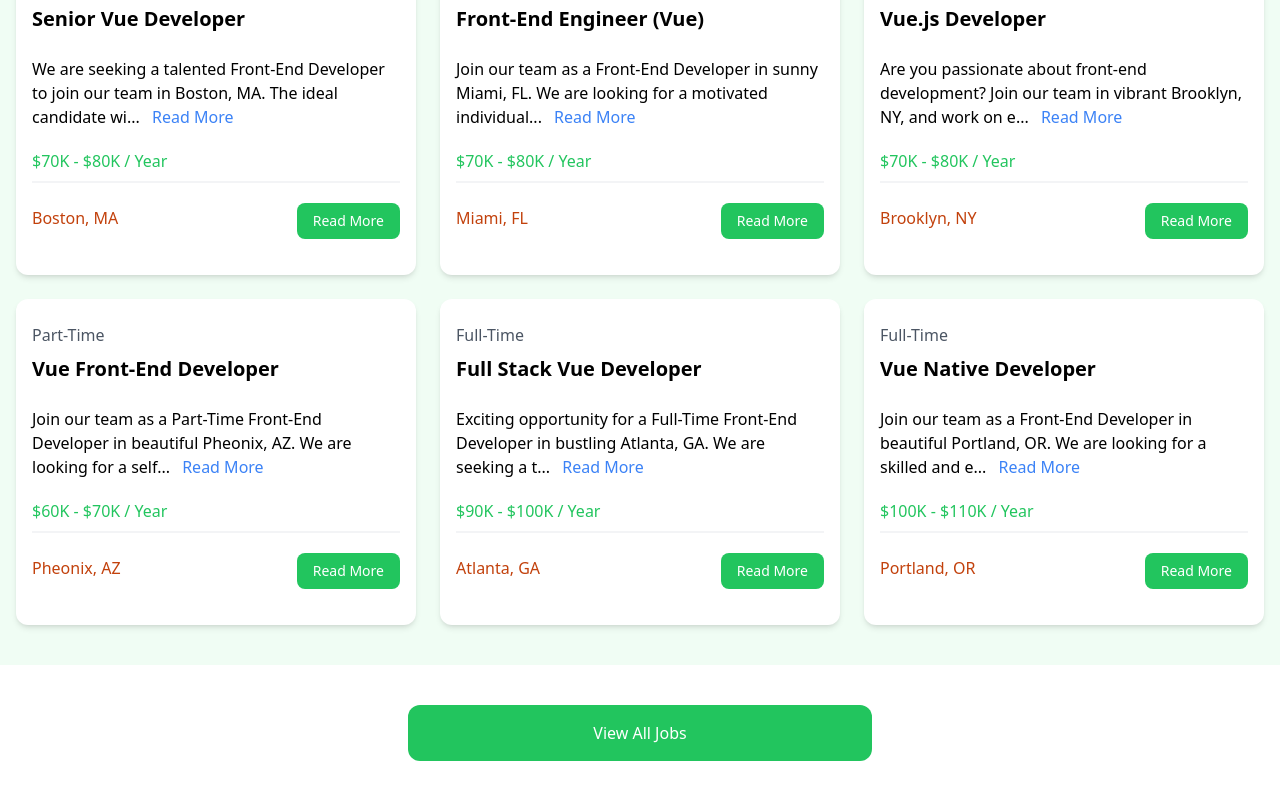
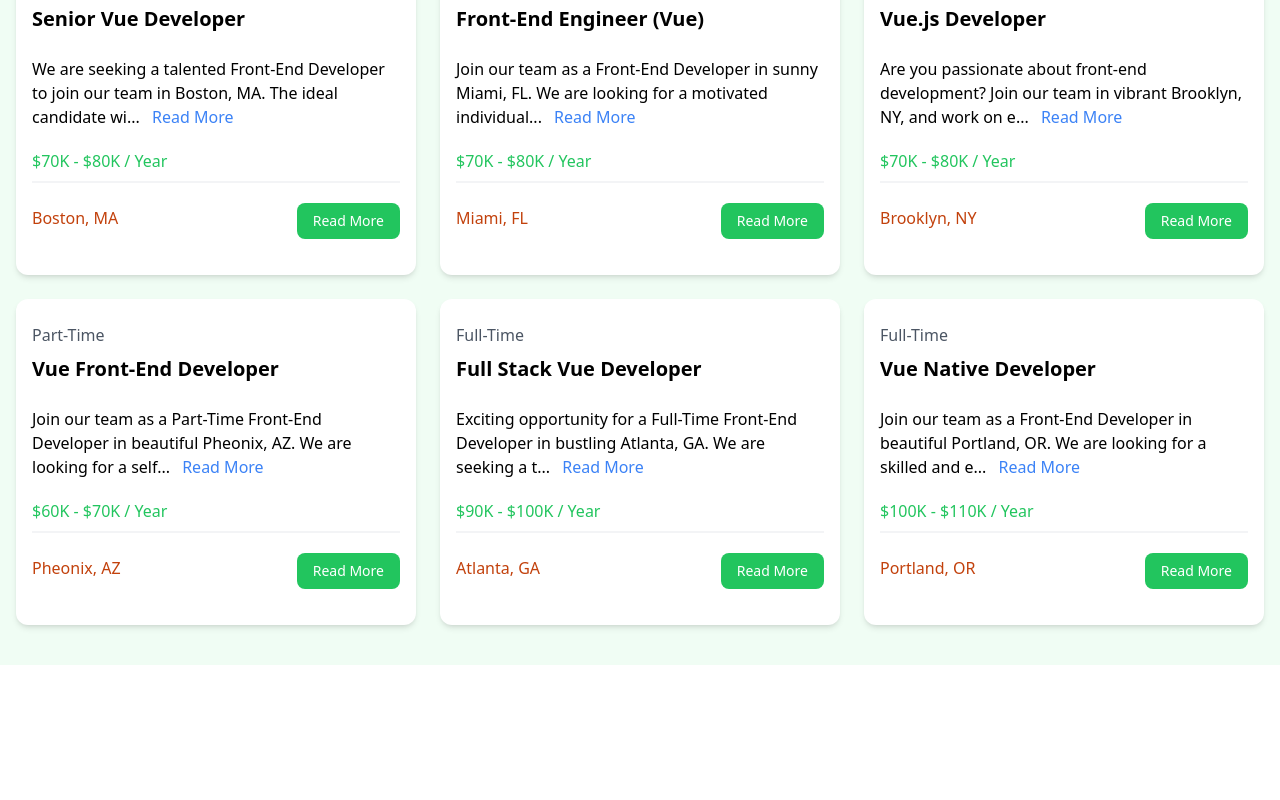
Before and after one commit to hemadlawar/vue-app-jobListings, a Vue app: page /allJobs in a window 1280 px wide. Shown: the part 232-1032 px from the top of the page. After the commit the page ends 897 px from the top, so only its background shows below. Built offline with nearby package versions, Linux system fonts and the light colour scheme.

Commit message:
move the show all jobs buton from 'aljobsl'view to the 'Home' view

```diff
--- a/src/components/jobLists.vue
+++ b/src/components/jobLists.vue
@@ -2,7 +2,13 @@
 import { defineProps } from "vue";
 import arrayOFjson from "@/assets/jobs copy.json";
 import JobList from "@/components/jobList.vue";
-defineProps({ limit: { type: Number, default: 100000000 } });
+defineProps({
+  limit: { type: Number, default: 100000000 },
+  showButton: {
+    type: Boolean,
+    default: false,
+  },
+});
 </script>
 <template>
   <section class="bg-green-50 px-4 py-10">
@@ -19,9 +25,9 @@
       </div>
     </div>
   </section>
-  <section class="m-auto max-w-lg my-10 px-6">
+  <section v-if="showButton == 'true'" class="m-auto max-w-lg my-10 px-6">
     <a
-      href="jobs.html"
+      href="/jobs"
       class="block bg-green-500 text-white text-center py-4 px-6 rounded-xl hover:bg-green-700"
       >View All Jobs</a
     >
--- a/src/view/HomeView.vue
+++ b/src/view/HomeView.vue
@@ -7,5 +7,5 @@
   <Hero titlee="job app" />
 
   <HomeCard />
-  <jobLists :limit="3" />
+  <jobLists :limit="3" showButton="true" />
 </template>
```
